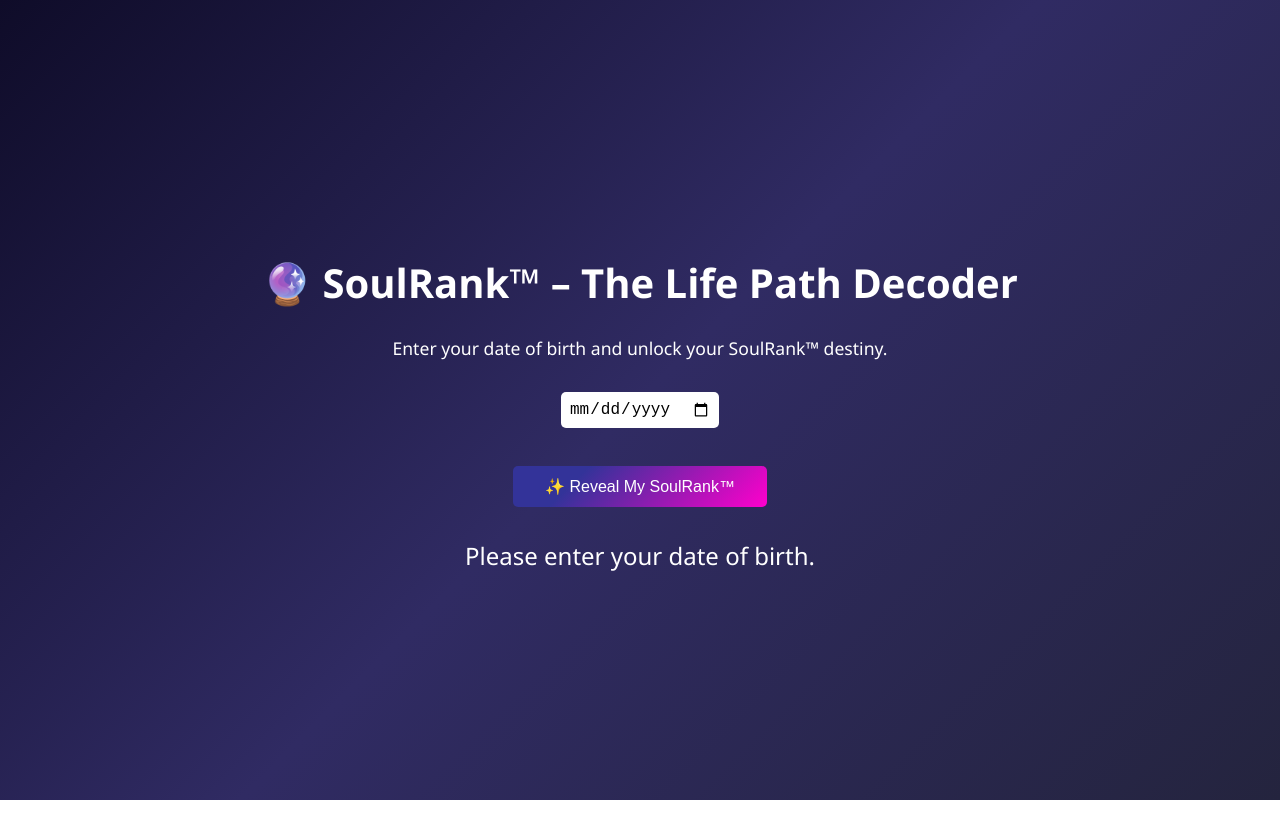
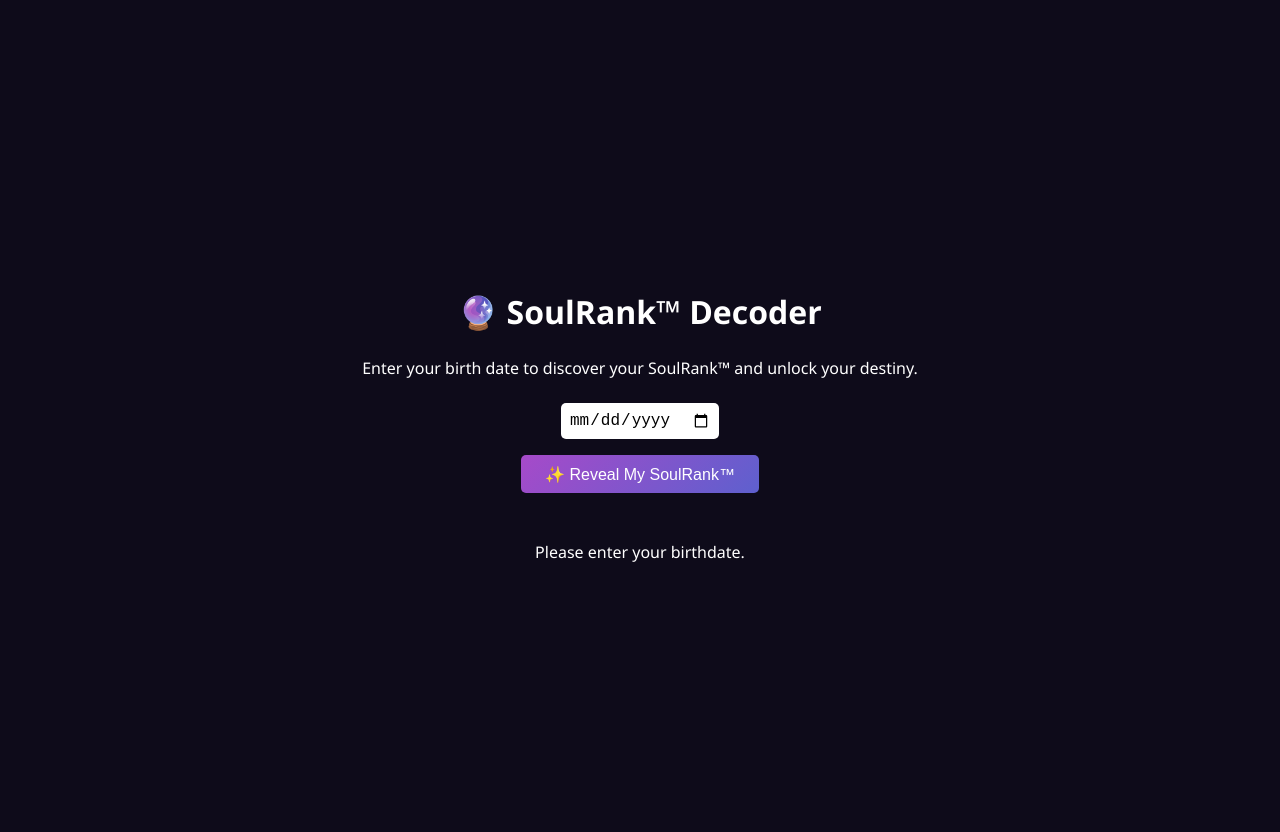
Before and after one commit to Jxnesyy/soulrank, a plain HTML site: page index.html in a window 1280 px wide. Both pictures are taken after a click on the button "✨ Reveal My SoulRank™". Before the commit the page ends 800 px from the top, so only its background shows below. Drawn offline with Linux system fonts and the light colour scheme.

Commit message:
Updated index.html

```diff
--- a/index.html
+++ b/index.html
@@ -3,11 +3,11 @@
 <head>
   <meta charset="UTF-8" />
   <meta name="viewport" content="width=device-width, initial-scale=1.0" />
-  <title>SoulRank™ – The Life Path Decoder</title>
+  <title>SoulRank™ Decoder</title>
   <style>
     body {
       font-family: 'Segoe UI', Tahoma, Geneva, Verdana, sans-serif;
-      background: linear-gradient(135deg, #0f0c29, #302b63, #24243e);
+      background: #0e0b1a;
       color: #fff;
       display: flex;
       flex-direction: column;
@@ -16,103 +16,105 @@
       height: 100vh;
       margin: 0;
       text-align: center;
+      padding: 1rem;
     }
     h1 {
-      font-size: 2.5rem;
+      font-size: 2rem;
       margin-bottom: 0.5rem;
     }
     p {
-      font-size: 1.1rem;
-      margin-bottom: 2rem;
+      font-size: 1rem;
+      margin-bottom: 1.5rem;
     }
     input[type="date"] {
       padding: 0.5rem;
       font-size: 1rem;
       border-radius: 5px;
       border: none;
+      margin-bottom: 1rem;
     }
     button {
-      margin-top: 1rem;
-      padding: 0.7rem 2rem;
+      padding: 0.6rem 1.5rem;
       font-size: 1rem;
       border: none;
       border-radius: 5px;
-      background-color: #ff00cc;
-      background-image: linear-gradient(315deg, #ff00cc 0%, #333399 74%);
+      background: linear-gradient(135deg, #a64ac9, #5e60ce);
       color: white;
       cursor: pointer;
-      transition: background 0.3s ease;
     }
-    button:hover {
-      background-image: linear-gradient(315deg, #ff33cc 0%, #6666ff 74%);
+    #loading {
+      margin-top: 1rem;
+      color: #9999ff;
+      font-style: italic;
     }
     #result {
       margin-top: 2rem;
-      font-size: 1.5rem;
     }
-    #loading {
-      display: none;
-      font-size: 1.2rem;
-      margin-top: 2rem;
-      color: #ccccff;
-    }
-    a {
-      color: #66ffcc;
+    a.button-link {
+      display: inline-block;
+      margin-top: 1rem;
+      background: #ff5f9e;
+      padding: 0.7rem 1.3rem;
+      border-radius: 5px;
+      color: white;
       font-weight: bold;
       text-decoration: none;
     }
   </style>
 </head>
 <body>
-  <h1>🔮 SoulRank™ – The Life Path Decoder</h1>
-  <p>Enter your date of birth and unlock your SoulRank™ destiny.</p>
+  <h1>🔮 SoulRank™ Decoder</h1>
+  <p>Enter your birth date to discover your SoulRank™ and unlock your destiny.</p>
+  <input type="date" id="dob" />
+  <button onclick="revealSoulRank()">✨ Reveal My SoulRank™</button>
 
-  <input type="date" id="dob" />
-  <br />
-  <button onclick="decodeSoulRank()">✨ Reveal My SoulRank™</button>
-  <div id="loading">✨ Scanning the cosmos...</div>
+  <div id="loading"></div>
   <div id="result"></div>
 
   <script>
-    function decodeSoulRank() {
+    function revealSoulRank() {
       const dob = document.getElementById("dob").value;
       const result = document.getElementById("result");
       const loading = document.getElementById("loading");
 
       if (!dob) {
-        result.innerHTML = "Please enter your date of birth.";
+        result.innerHTML = "Please enter your birthdate.";
         return;
       }
 
       result.innerHTML = "";
-      loading.style.display = "block";
+      loading.innerHTML = "✨ Scanning the stars...";
 
       setTimeout(() => {
-        loading.style.display = "none";
-        const ranks = [
+        loading.innerHTML = "";
+
+        const tiers = [
           {
-            title: "🧱 Builder Tier",
-            message: "You are a foundational force. Steady, powerful, and reliable.",
-            url: "https://jonesy836.gumroad.com/l/jhafnb"
+            title: "🧱 Builder SoulRank™",
+            desc: "You are the foundation. Reliable, structured, and essential to the greater mission.",
+            url: "https://jonesy836.gumroad.com/l/jhafnb",
+            price: "£3.33"
           },
           {
-            title: "🛡️ Guardian Tier",
-            message: "Protector of energy and emotions. You are here to guide and guard.",
-            url: "https://jonesy836.gumroad.com/l/neesb"
+            title: "🛡️ Guardian SoulRank™",
+            desc: "You protect, guide, and restore balance. The spiritual shield for others.",
+            url: "https://jonesy836.gumroad.com/l/neesb",
+            price: "£5.55"
           },
           {
-            title: "🌌 Ascended Tier",
-            message: "You’ve reached Tier 33. You are an activated soul on a divine mission.",
-            url: "https://jonesy836.gumroad.com/l/wyezv"
+            title: "🌌 Ascended SoulRank™",
+            desc: "You’ve unlocked Tier 33. A divine channel for transformation and truth.",
+            url: "https://jonesy836.gumroad.com/l/wyezv",
+            price: "£7.77"
           }
         ];
 
-        const chosen = ranks[Math.floor(Math.random() * ranks.length)];
+        const chosen = tiers[Math.floor(Math.random() * tiers.length)];
 
         result.innerHTML = `
           <h2>${chosen.title}</h2>
-          <p>${chosen.message}</p>
-          <a href="${chosen.url}" target="_blank">🔓 Unlock Your SoulRank™ Report</a>
+          <p>${chosen.desc}</p>
+          <a href="${chosen.url}" class="button-link" target="_blank">🔓 Unlock Report – ${chosen.price}</a>
         `;
       }, 2000);
     }
```
